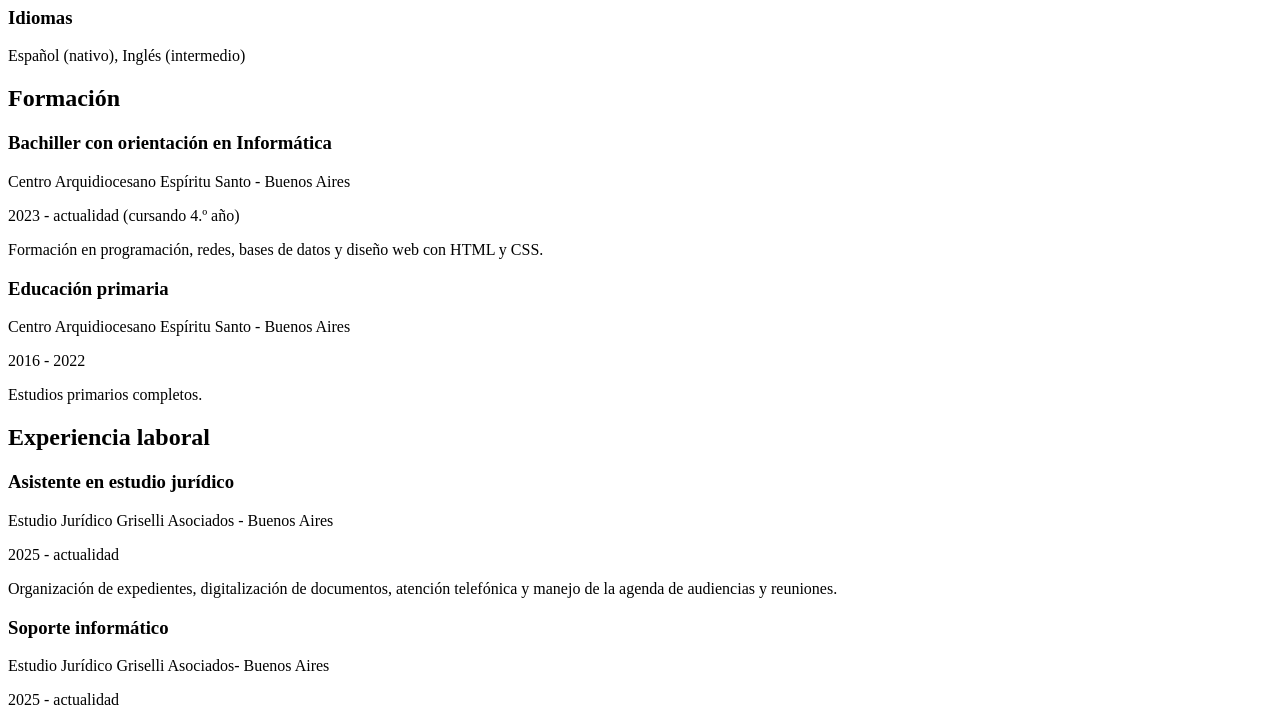
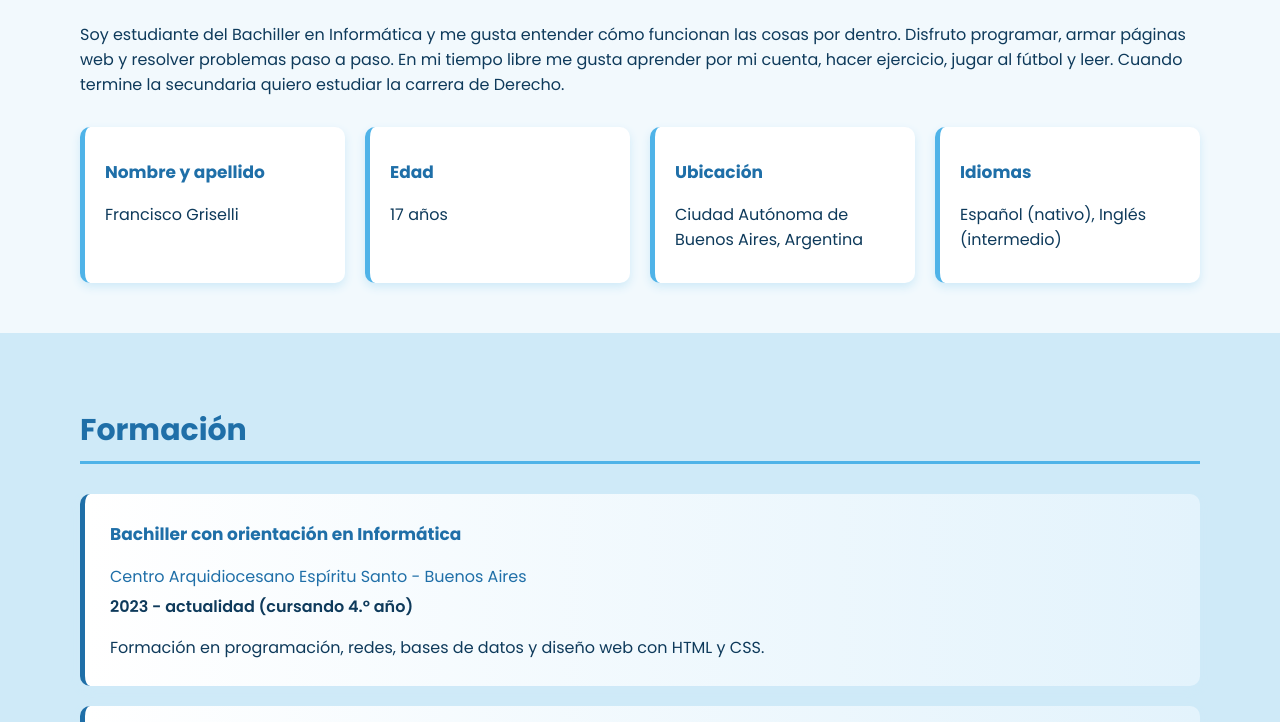
Before and after one commit to frangriselli/Curriculum-Griselli, a plain HTML site: page index.html in a window 1280 px wide. Shown: the part 544-1266 px from the top of the page. Drawn offline with Linux system fonts and the light colour scheme; files that its build step writes are made by us from their sources.

Commit message:
Correct stylesheet link in index.html
Fixed the stylesheet link from 'style1.css' to 'styles1.css'.

```diff
--- a/index.html
+++ b/index.html
@@ -4,7 +4,7 @@
     <meta charset="UTF-8">
     <meta name="viewport" content="width=device-width, initial-scale=1.0">
     <title>Francisco Griselli | Portfolio</title>
-    <link rel="stylesheet" href="./CSS/style1.css">
+    <link rel="stylesheet" href="./CSS/styles1.css">
 </head>
 <body>
 
```
